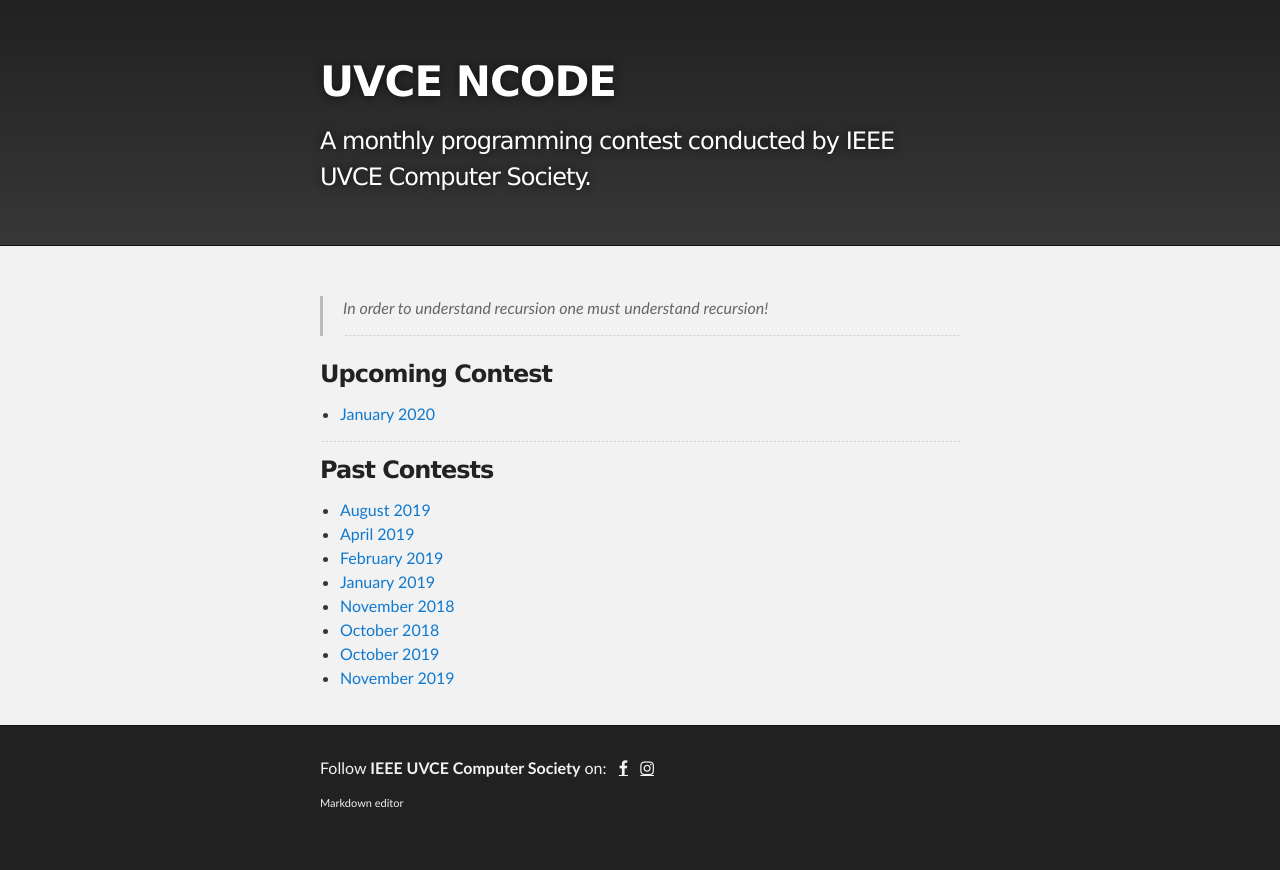
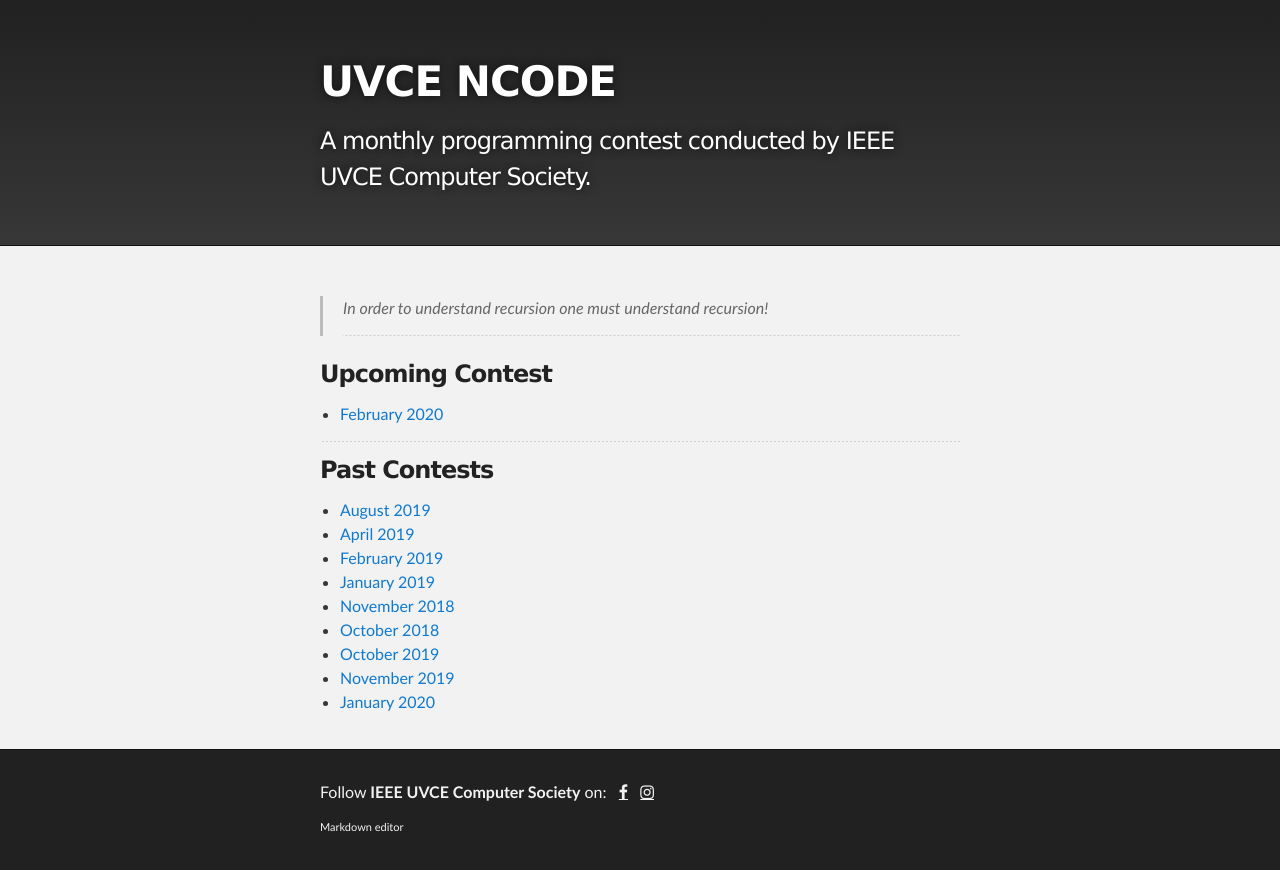
Before and after one commit to ieee-uvce-cs/ncode, a Jekyll site: the page built from index.md, in a window 1280 px wide. Shown: the top 870 px of the page. Built offline with Jekyll 4.4.1, drawn with Linux system fonts in a browser that asks for light colours.

Commit message:
Update index.md

```diff
--- a/index.md
+++ b/index.md
@@ -6,7 +6,7 @@ layout: default
 * * *
 
 ### Upcoming Contest
-- [January 2020](https://www.hackerrank.com/uvce-ncode-january-2020)
+- [February 2020](https://www.hackerrank.com/uvce-ncode-february-2020)
 
 * * *
 
@@ -19,3 +19,4 @@ layout: default
 - [October 2018](./editorials/October-2018/index.html)
 - [October 2019](./editorials/October-2019/index.html)
 - [November 2019](./editorials/November-2019/index.html)
+- [January 2020](./editorials/January-2020/index.html)
```
